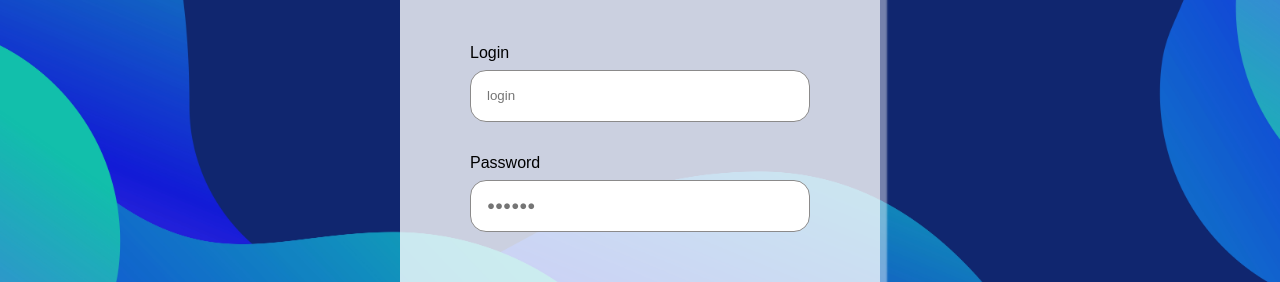
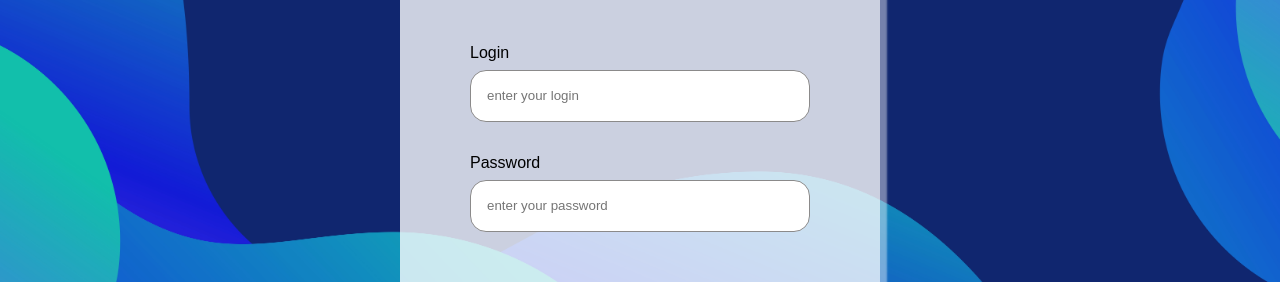
Before and after one commit to tanny-may/authorization, a React (Vite) app: page / in a window 1280 px wide. Shown: the part 233-515 px from the top of the page. Built offline with nearby package versions, Linux system fonts and the light colour scheme.

Commit message:
hide/show password

```diff
--- a/src/App.jsx
+++ b/src/App.jsx
@@ -3,6 +3,7 @@ import { useState } from 'react';
 function App() {
 	const [login, setLogin] = useState('');
 	const [password, setPassword] = useState('');
+	const [showPassword, setShowPassword] = useState(false);
 	const [authorized, setAuthorized] = useState(false);
 
 	function handleLogin(e) {
@@ -11,6 +12,10 @@ function App() {
 
 	function handlePassword(e) {
 		setPassword(e.target.value);
+	}
+
+	function toggleShowPassword() {
+		setShowPassword((val) => !val);
 	}
 
 	function handleLoginInSystem(e) {
@@ -46,24 +51,25 @@ function App() {
 				<label>
 					Login <br></br>
 					<input
-						type='text'
-						name='login'
-						placeholder='login'
-						value={login}
-						onChange={handleLogin}
-					/>
+            type='text'
+            name='login'
+            placeholder='enter your login'
+            value={login}
+            onChange={handleLogin}
+          />
 				</label>
 				<label>
 					Password <br></br>
 					<input
-						type='password'
+						type={showPassword ? 'text' : 'password'}
 						name='password'
-						placeholder='●●●●●●'
+						placeholder='enter your password'
 						value={password}
 						onChange={handlePassword}
 						minLength={6}
 					/>
 				</label>
+				{password && <span onClick={toggleShowPassword}>{showPassword ? 'hide password' : 'show password' }</span>}
 				<button onClick={handleLoginInSystem} disabled={!buttonEnabled}>
 					Log In
 				</button>
--- a/src/index.css
+++ b/src/index.css
@@ -83,3 +83,7 @@ button:disabled {
   cursor: default;
   opacity: 0.5;
 }
+
+span {
+  cursor: pointer;
+}
```
